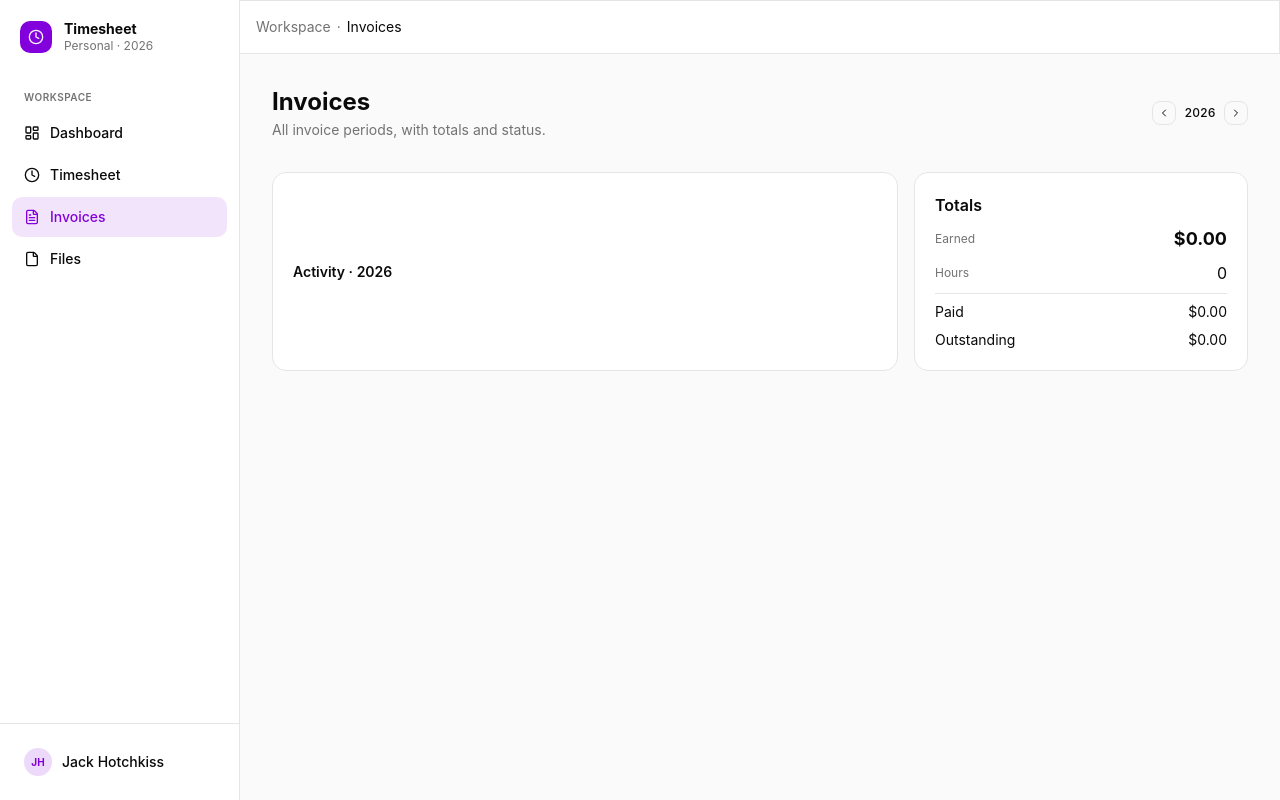
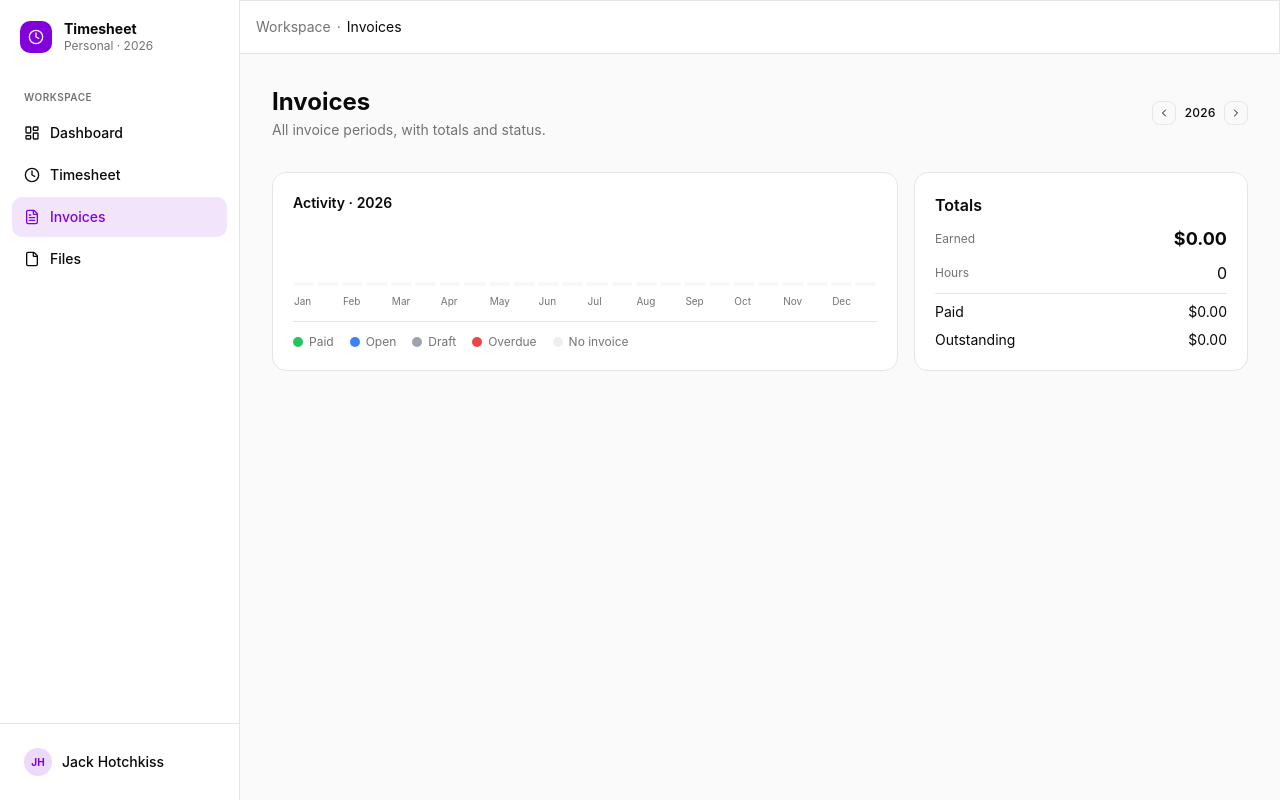
Before and after one commit to jackHotch/Timesheet, a Next.js app in the folder client/: page /invoices in a window 1280 px wide. Built offline with nearby package versions, Linux system fonts and the light colour scheme; no server answers; sample sign-in values are in the browser's storage.

Commit message:
created chart of invoices

```diff
--- a/client/app/(user)/invoices/page.tsx
+++ b/client/app/(user)/invoices/page.tsx
@@ -3,7 +3,79 @@
 import { useState } from "react"
 import { YearPicker } from "@/components/ui/year-picker"
 import { useInvoicesForPeriod } from "@/hooks/use-invoice"
-import { formatCurrency } from "@/lib/utils"
+import { formatCurrency, getInvoiceChartColor } from "@/lib/utils"
+import { Invoice } from "@/lib/types"
+
+const MONTH_LABELS = ['Jan', 'Feb', 'Mar', 'Apr', 'May', 'Jun', 'Jul', 'Aug', 'Sep', 'Oct', 'Nov', 'Dec']
+
+function ActivityChart({ invoices, year }: { invoices: Invoice[] | null | undefined; year: string }) {
+  const slots: (Invoice | undefined)[] = []
+  for (let m = 1; m <= 12; m++) {
+    slots.push(invoices?.find((inv) => inv.month === m && inv.period === 'FIRST_HALF'))
+    slots.push(invoices?.find((inv) => inv.month === m && inv.period === 'SECOND_HALF'))
+  }
+
+  const maxAmount = slots.reduce((max, inv) => {
+    if (!inv) return max
+    return Math.max(max, parseFloat(inv.total_amount))
+  }, 0)
+
+  return (
+    <div className="flex flex-col h-full w-full">
+      <p className="text-sm font-semibold mb-4">Activity · {year}</p>
+      <div className="flex flex-1 flex-col gap-2 min-h-0">
+        <div className="flex flex-1 items-end gap-0.75 min-h-0">
+          {slots.map((inv, i) => {
+            const amount = inv ? parseFloat(inv.total_amount) : 0
+            const heightPct = maxAmount > 0 ? (amount / maxAmount) * 100 : 0
+            const isNoInvoice = !inv
+            return (
+              <div key={i} className="flex flex-1 flex-col items-center justify-end h-full group relative">
+                {inv && (
+                  <div className="absolute bottom-full mb-1.5 z-10 hidden group-hover:flex flex-col items-center pointer-events-none">
+                    <div className="rounded-md bg-popover border border-border px-2.5 py-1.5 shadow-md text-xs whitespace-nowrap">
+                      <p className="font-semibold">{formatCurrency(parseFloat(inv.total_amount))}</p>
+                      <p className="text-muted-foreground capitalize">{inv.status}</p>
+                    </div>
+                  </div>
+                )}
+                <div
+                  className="w-full rounded-[3px] transition-opacity"
+                  style={{
+                    height: isNoInvoice ? '4px' : `${Math.max(heightPct, 2)}%`,
+                    backgroundColor: getInvoiceChartColor(inv?.status),
+                    opacity: isNoInvoice ? 0.25 : 1,
+                  }}
+                />
+              </div>
+            )
+          })}
+        </div>
+        <div className="flex gap-0.75">
+          {MONTH_LABELS.map((label) => (
+            <div key={label} className="flex flex-2 justify-start pl-px">
+              <span className="text-[10px] text-muted-foreground">{label}</span>
+            </div>
+          ))}
+        </div>
+      </div>
+      <div className="flex gap-4 mt-3 pt-3 border-t border-border">
+        {[
+          { color: getInvoiceChartColor('paid'), label: 'Paid' },
+          { color: getInvoiceChartColor('sent'), label: 'Open' },
+          { color: getInvoiceChartColor('draft'), label: 'Draft' },
+          { color: getInvoiceChartColor('overdue'), label: 'Overdue' },
+          { color: 'var(--border)', label: 'No invoice', opacity: 0.6 },
+        ].map(({ color, label, opacity }) => (
+          <div key={label} className="flex items-center gap-1.5">
+            <div className="h-2.5 w-2.5 rounded-sm shrink-0" style={{ backgroundColor: color, opacity: opacity ?? 1 }} />
+            <span className="text-xs text-muted-foreground">{label}</span>
+          </div>
+        ))}
+      </div>
+    </div>
+  )
+}
 
 function Invoices() {
   const [year, setYear] = useState<string>(String(new Date().getFullYear()))
@@ -30,9 +102,8 @@ function Invoices() {
       </div>
 
       <div className="flex gap-4">
-        <div className="flex flex-2 items-center justify-between card">
-          <p className="text-sm font-semibold">Activity · {year}</p>
-
+        <div className="flex flex-2 card" style={{ minHeight: '180px' }}>
+          <ActivityChart invoices={invoices} year={year} />
         </div>
         <div className="flex flex-1 card flex-col gap-2">
           <p className="font-semibold">Totals</p>
--- a/client/app/(user)/timesheet/page.tsx
+++ b/client/app/(user)/timesheet/page.tsx
@@ -8,7 +8,7 @@ import { StatusDropdown } from '@/components/ui/status-dropdown'
 import { cn } from '@/lib/utils'
 import { useHourlyRate } from '@/hooks/use-hourly-rate'
 import { SummaryCard } from '@/components/timesheet/summary-card'
-import { useInvoicesForPeriod, useUpdateInvoiceStatus, INVOICE_STATUS_OPTIONS, type InvoiceStatus } from '@/hooks/use-invoice'
+import { useInvoicesForPeriod, useUpdateInvoiceStatus } from '@/hooks/use-invoice'
 import {
   useProjects,
   useTimesheetEntries,
@@ -17,6 +17,8 @@ import {
   useUpsertEntry,
   type Entries,
 } from '@/hooks/use-timesheet'
+import { INVOICE_STATUS_OPTIONS } from '@/lib/constants'
+import { InvoiceStatus } from '@/lib/types'
 
 // ─── Types ───────────────────────────────────────────────────────────────────
 
--- a/client/hooks/use-invoice.ts
+++ b/client/hooks/use-invoice.ts
@@ -1,62 +1,6 @@
 import { useQuery, useMutation, useQueryClient } from '@tanstack/react-query'
 import api from '@/lib/api'
-import type { StatusOption } from '@/components/ui/status-dropdown'
-
-export type InvoiceStatus = 'draft' | 'sent' | 'paid' | 'overdue'
-
-export const INVOICE_STATUS_OPTIONS: StatusOption[] = [
-  {
-    value: 'draft',   label: 'Draft',
-    dotColor: '#9ca3af', bgColor: '#eeeeee', textColor: '#868686',
-    darkDotColor: '#9ca3af', darkBgColor: '#2e2e2e', darkTextColor: '#a0a0a0',
-  },
-  {
-    value: 'sent',    label: 'Sent',
-    dotColor: '#3b82f6', bgColor: '#e2f4fe', textColor: '#4488db',
-    darkDotColor: '#60a5fa', darkBgColor: '#1a2d4a', darkTextColor: '#7ab3f5',
-  },
-  {
-    value: 'paid',    label: 'Paid',
-    dotColor: '#22c55e', bgColor: '#d9fadf', textColor: '#44995b',
-    darkDotColor: '#4ade80', darkBgColor: '#18332a', darkTextColor: '#5dbb78',
-  },
-  {
-    value: 'overdue', label: 'Overdue',
-    dotColor: '#ef4444', bgColor: '#fae4df', textColor: '#db4643',
-    darkDotColor: '#f87171', darkBgColor: '#3a1a1a', darkTextColor: '#f07070',
-  },
-]
-
-export type InvoiceFile = {
-  id: string
-  fileType: string
-  fileName: string
-  s3Key: string
-}
-
-export type InvoiceProject = {
-  name: string
-  colorIndex: number
-  hours: number
-}
-
-export type Invoice = {
-  invoice_id: string
-  status: InvoiceStatus
-  year: number
-  month: number
-  period: 'FIRST_HALF' | 'SECOND_HALF'
-  total_hours: string
-  total_amount: string
-  projects: InvoiceProject[]
-  files: InvoiceFile[]
-}
-
-type Period = {
-  year?: number
-  month?: number
-  half?: 'first' | 'second'
-}
+import { Period, Invoice, InvoiceStatus } from '@/lib/types'
 
 function invoiceQueryKey(period: Period) {
   return ['invoice', period.year, period.month, period.half]
--- /dev/null
+++ b/client/lib/constants.ts
@@ -0,0 +1,24 @@
+import type { StatusOption } from '@/components/ui/status-dropdown'
+
+export const INVOICE_STATUS_OPTIONS: StatusOption[] = [
+  {
+    value: 'draft',   label: 'Draft',
+    dotColor: '#9ca3af', bgColor: '#eeeeee', textColor: '#868686',
+    darkDotColor: '#9ca3af', darkBgColor: '#2e2e2e', darkTextColor: '#a0a0a0',
+  },
+  {
+    value: 'sent',    label: 'Sent',
+    dotColor: '#3b82f6', bgColor: '#e2f4fe', textColor: '#4488db',
+    darkDotColor: '#60a5fa', darkBgColor: '#1a2d4a', darkTextColor: '#7ab3f5',
+  },
+  {
+    value: 'paid',    label: 'Paid',
+    dotColor: '#22c55e', bgColor: '#d9fadf', textColor: '#44995b',
+    darkDotColor: '#4ade80', darkBgColor: '#18332a', darkTextColor: '#5dbb78',
+  },
+  {
+    value: 'overdue', label: 'Overdue',
+    dotColor: '#ef4444', bgColor: '#fae4df', textColor: '#db4643',
+    darkDotColor: '#f87171', darkBgColor: '#3a1a1a', darkTextColor: '#f07070',
+  },
+]
--- /dev/null
+++ b/client/lib/types.ts
@@ -0,0 +1,32 @@
+export type InvoiceStatus = 'draft' | 'sent' | 'paid' | 'overdue'
+
+export type InvoiceFile = {
+  id: string
+  fileType: string
+  fileName: string
+  s3Key: string
+}
+
+export type InvoiceProject = {
+  name: string
+  colorIndex: number
+  hours: number
+}
+
+export type Invoice = {
+  invoice_id: string
+  status: InvoiceStatus
+  year: number
+  month: number
+  period: 'FIRST_HALF' | 'SECOND_HALF'
+  total_hours: string
+  total_amount: string
+  projects: InvoiceProject[]
+  files: InvoiceFile[]
+}
+
+export type Period = {
+  year?: number
+  month?: number
+  half?: 'first' | 'second'
+}
--- a/client/lib/utils.ts
+++ b/client/lib/utils.ts
@@ -1,5 +1,7 @@
 import { clsx, type ClassValue } from 'clsx'
 import { twMerge } from 'tailwind-merge'
+import { INVOICE_STATUS_OPTIONS } from './constants'
+import { InvoiceStatus } from './types'
 
 export function cn(...inputs: ClassValue[]) {
   return twMerge(clsx(inputs))
@@ -8,3 +10,8 @@ export function cn(...inputs: ClassValue[]) {
 export function formatCurrency(amount: number): string {
   return new Intl.NumberFormat('en-US', { style: 'currency', currency: 'USD' }).format(amount)
 }
+
+export function getInvoiceChartColor(status: InvoiceStatus | undefined): string {
+  if (!status) return 'var(--border)'
+  return INVOICE_STATUS_OPTIONS.find((o) => o.value === status)?.dotColor ?? 'var(--border)'
+}
```
